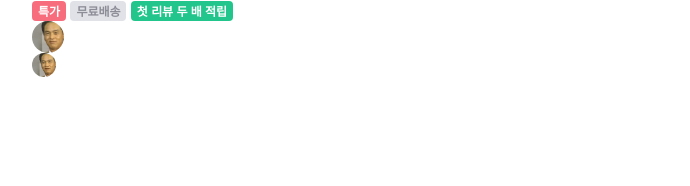
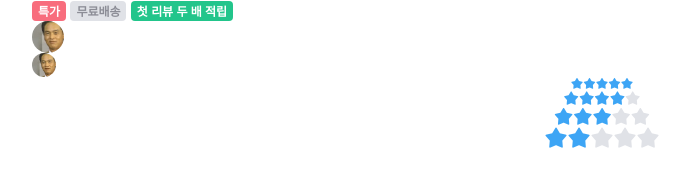
Before and after one commit to duuunliii/tomorrow-house, a website: page index.html in a window 1280 px wide. Shown: the whole page, without its empty margins (38-728 px from the left). Drawn offline with nearby package versions, Linux system fonts and the light colour scheme; files that its build step writes are made by us from their sources; files whose address does not match are found by name.

Commit message:
💄 Implement star-rating components

```diff
--- a/index.html
+++ b/index.html
@@ -38,5 +38,39 @@
           <img src="./assets/images/img-user-01.jpg" alt="사달라 아저씨" />
         </div>
     </div>
+
+    <div>
+      <div class="star-rating-13">
+        <i class="ic-star is-active"></i>
+        <i class="ic-star is-active"></i>
+        <i class="ic-star is-active"></i>
+        <i class="ic-star is-active"></i>
+        <i class="ic-star is-active"></i>
+      </div>
+
+      <div class="star-rating-16">
+        <i class="ic-star is-active"></i>
+        <i class="ic-star is-active"></i>
+        <i class="ic-star is-active"></i>
+        <i class="ic-star is-active"></i>
+        <i class="ic-star"></i>
+      </div>
+
+      <div class="star-rating-20">
+        <i class="ic-star is-active"></i>
+        <i class="ic-star is-active"></i>
+        <i class="ic-star is-active"></i>
+        <i class="ic-star"></i>
+        <i class="ic-star"></i>
+      </div>
+
+      <div class="star-rating-24">
+        <i class="ic-star is-active"></i>
+        <i class="ic-star is-active"></i>
+        <i class="ic-star"></i>
+        <i class="ic-star"></i>
+        <i class="ic-star"></i>
+      </div>
+    </div>
   </body>
 </html>
--- a/styles/main.scss
+++ b/styles/main.scss
@@ -13,5 +13,6 @@
 
 @import './modules/tags';
 @import './modules/avatars';
+@import './modules/star-ratings';
 
 @import './layouts/grids';
--- /dev/null
+++ b/styles/modules/_star-ratings.scss
@@ -0,0 +1,31 @@
+%star-rating-base {
+  @include flexbox(start);
+
+  .ic-star {
+    color: $border;
+
+    &.is-active {
+      color: $blue;
+    }
+  }
+}
+
+.star-rating-13 {
+  @extend %star-rating-base;
+  font-size: 13px;
+}
+
+.star-rating-16 {
+  @extend %star-rating-base;
+  font-size: 16px;
+}
+
+.star-rating-20 {
+  @extend %star-rating-base;
+  font-size: 20px;
+}
+
+.star-rating-24 {
+  @extend %star-rating-base;
+  font-size: 24px;
+}
```
